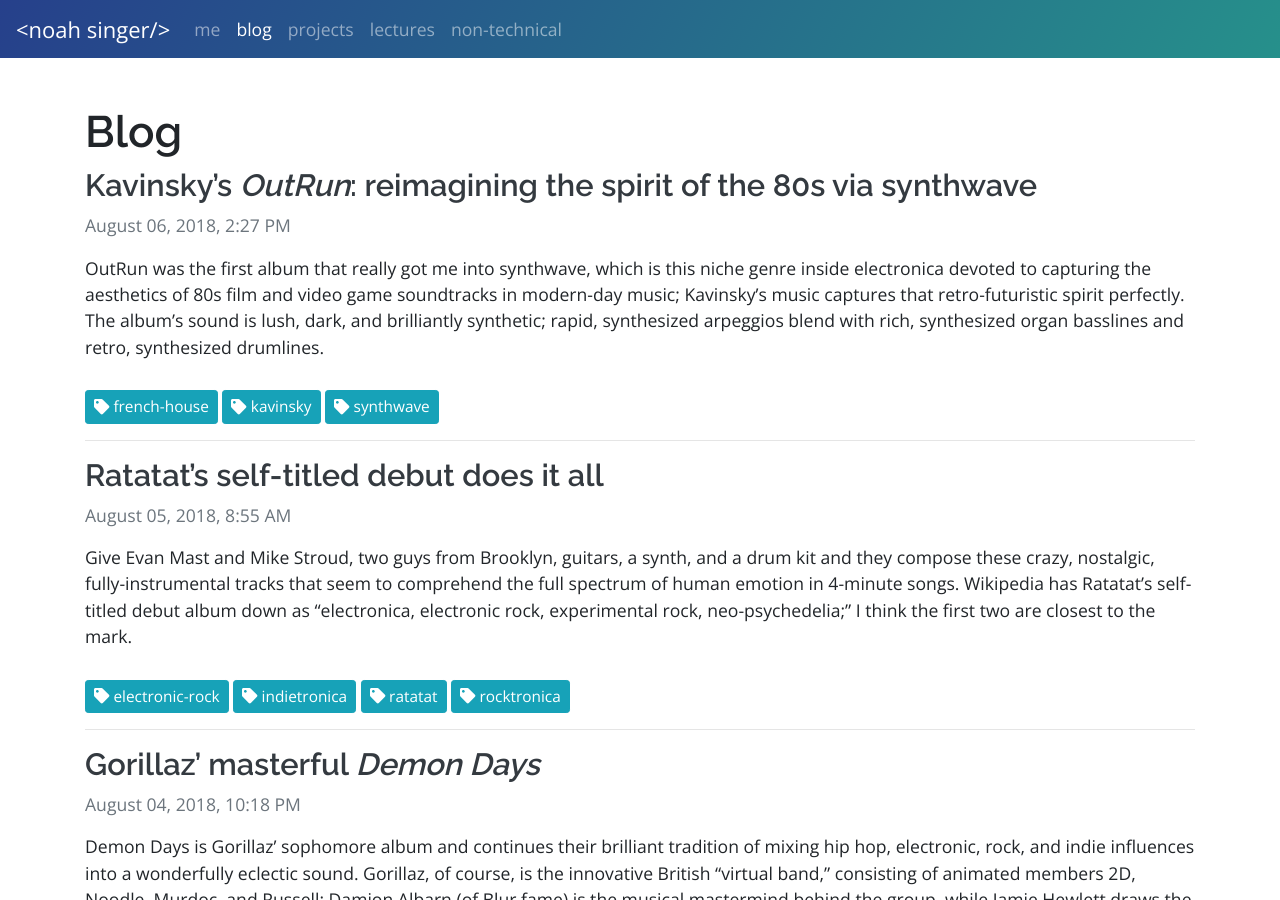
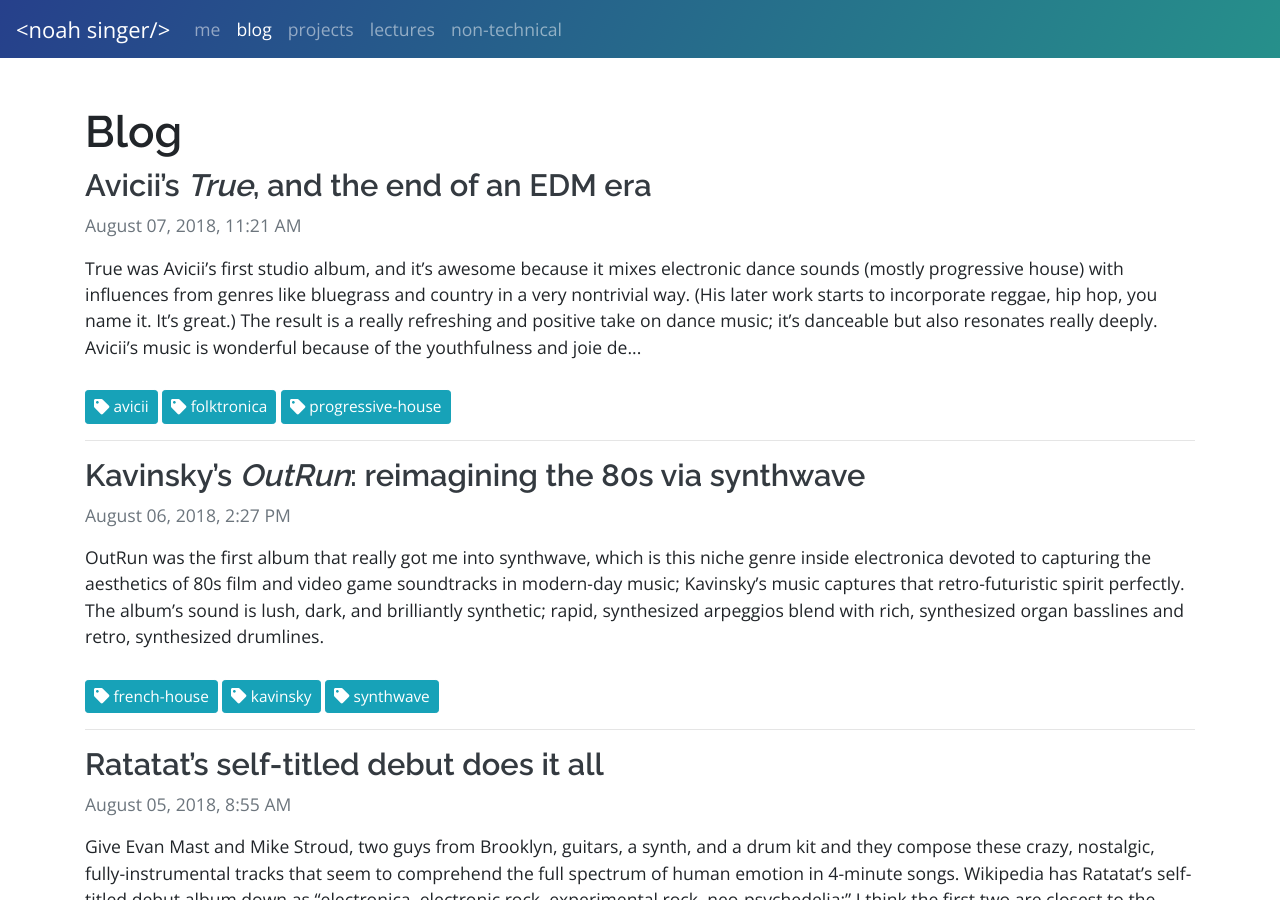
Before and after one commit to singerng/noahsinger.org, a Jekyll site: the page built from blog/index.md, in a window 1280 px wide and 900 px high. Built offline with Jekyll 4.4.1, drawn with Linux system fonts in a browser that asks for light colours; nearby versions of some CDN libraries.

Commit message:
reviewed true by avicii

```diff
--- a/_posts/albums/2018-08-06-outrun.md
+++ b/_posts/albums/2018-08-06-outrun.md
@@ -1,5 +1,5 @@
 ---
-title: "Kavinsky's *OutRun*: reimagining the spirit of the 80s via synthwave"
+title: "Kavinsky's *OutRun*: reimagining the 80s via synthwave"
 date: 2018-08-06 14:27 -0400
 category: albums
 tags: [synthwave, kavinsky, french-house]
--- /dev/null
+++ b/_posts/albums/2018-08-07-true.md
@@ -0,0 +1,59 @@
+---
+  title: "Avicii's *True*, and the end of an EDM era"
+  date: 2018-08-07 11:21 -0400
+  category: albums
+  tags: [progressive-house, avicii, folktronica]
+
+  album:
+    name: "True"
+    artist: Avicii
+    year: 2013
+    label: PRMD
+    genre: Progressive house, folktronica
+    length: "48:37"
+    image: true.png
+
+    listen:
+      youtube:
+        id: "PLwqbQsYPIW2vaTjdMyEqIg67RwGchi2U9"
+        playlist: true
+      spotify:
+        id: "1s9tU91VJt4sU5owi29GD3"
+---
+*True* was Avicii's first studio album, and it's awesome because it mixes
+electronic dance sounds (mostly progressive house) with influences from genres
+like bluegrass and country in a very nontrivial way. (His later work starts to incorporate reggae, hip hop,
+you name it. It's great.) The result is a really refreshing and positive
+take on dance music; it's danceable but also resonates really deeply. Avicii's
+music is wonderful because of the youthfulness and joie de vivre he somehow
+packs into even his more mellow songs. Every Avicii track sounds genuine.
+
+You might remember hits like "Wake Me Up" and "Hey Brother," which hit #4 and
+#16 on the *Billboard* Hot 100, respectively; they both serve as good examples
+of how the cross-genre appeal of Avicii's sound allowed him to produce chart-
+climbing tracks that are still based squarely in EDM, and progressive house
+in particular &mdash; unlike many other artists who simply adapted elements
+of EDM into more mainstream pop styles.
+
+The less "mainstream" tracks on this album deserve a shout-out, too.
+"You Make Me" is amazingly bubbly and playful; the voice is so high it's almost
+silly, and the track is just all-around feel good. "Shame On Me" has one of the
+most technically intricate and compelling drops I've ever heard, and somehow it
+achieves that while being an electronic bluegrass song; "Dear Boy" is interestingly
+dubsteppy; "Heart On My Sleeve" is fully instrumental and sounds both
+like Daft Punk's Tron soundtrack and a gorgeous, sentimental country song; and
+"All You Need Is Love" (which is only a bonus track on the album's Japanese edition)
+is one of the single most exuberant dance songs I've ever heard.
+
+Also, while we're on the topic, I'd like to recommend listening to some of the other great Avicii
+singles from around *True*'s period and earlier, like "Seek Bromance," "I Could
+Be The One,""
+"My Feelings For You" (which makes epic use of vocal samples from Cassius' 1999
+"Feelings for You), and of course, the unstoppable progressive house masterpiece "Levels."
+
+On a personal note, Avicii recently committed suicide; he was only 28, and it was
+really tragic, not only for the dance community as a whole, which lost a visionary DJ, but
+for many individuals like me and many of my close friends in high school, for
+whom Avicii's music was an enduring positive influence. We can only hope that
+future generations of producers carry on his legacy of crafting inspiring and
+feel-good dance music.
```
Also changed, not shown: static/images/albums/true.png (added).
